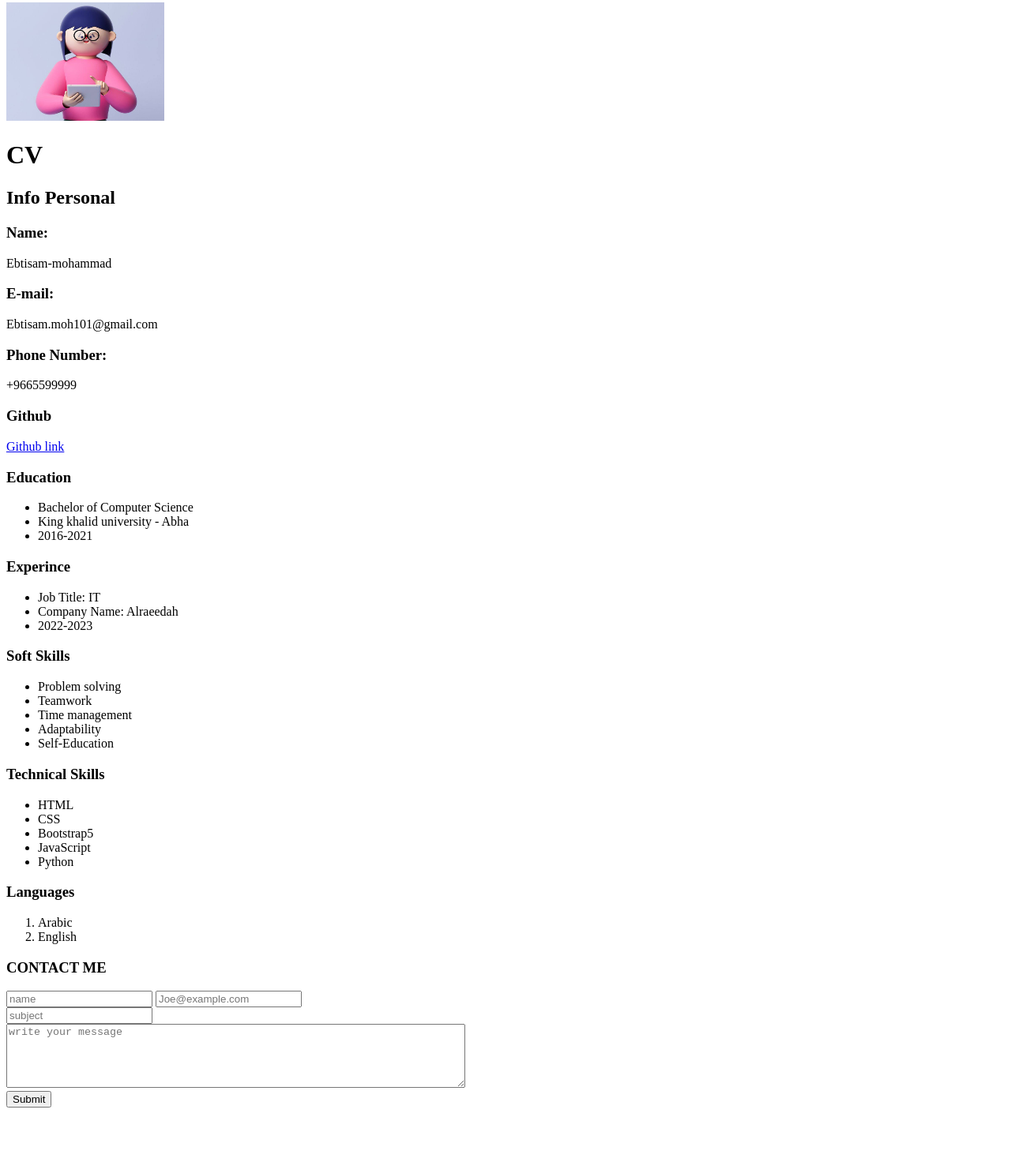
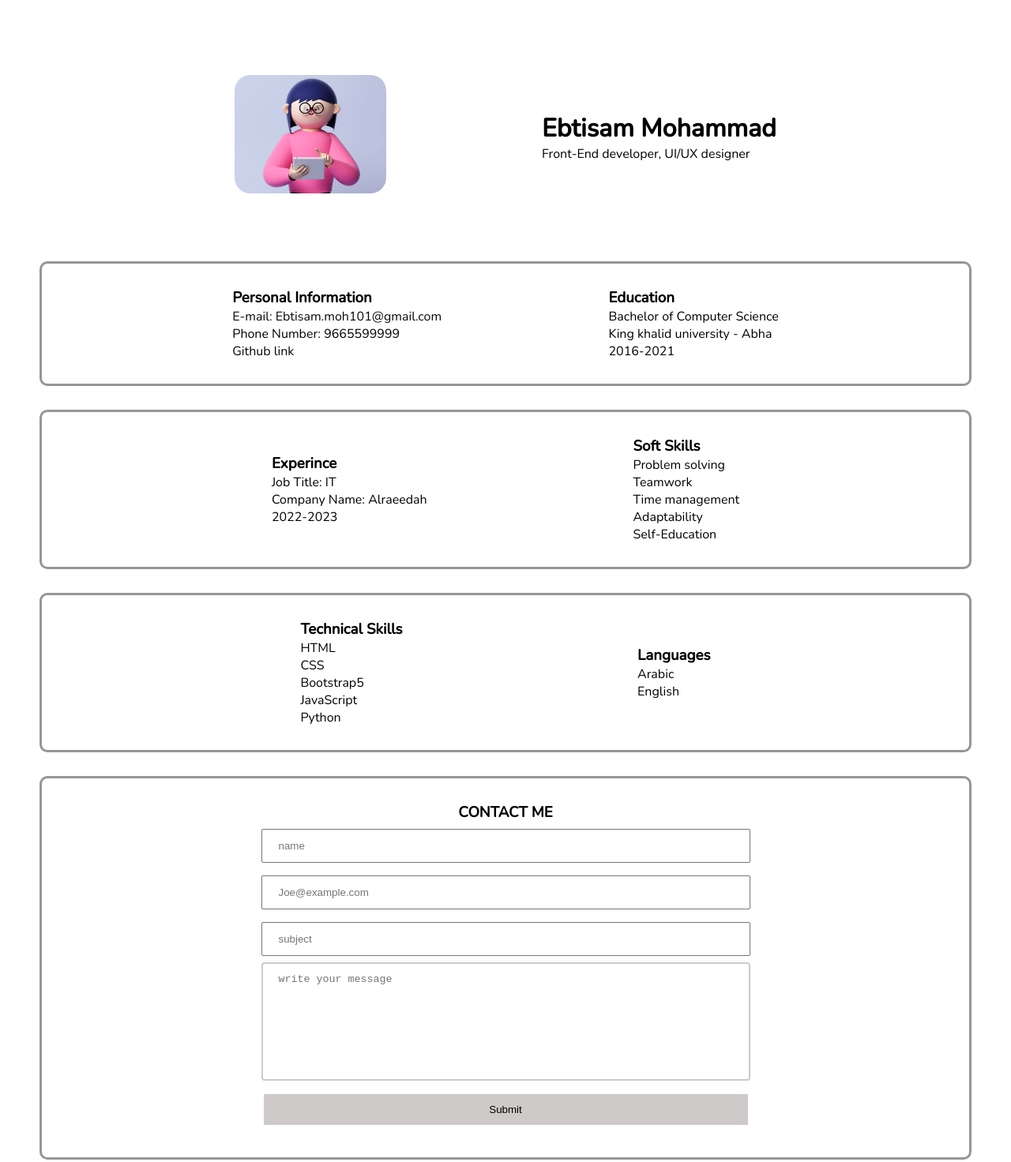
Before and after one commit to Ebtisam-Mohammad/front-end-development-task, a plain HTML site: page index.html in a window 1280 px wide. Shown: the part 5-1477 px from the top of the page at 79% size. Before the commit the page ends 1416 px from the top, so only its background shows below. Drawn offline with nearby package versions, Linux system fonts and the light colour scheme.

Commit message:
Add files via upload

```diff
--- a/index.html
+++ b/index.html
@@ -2,27 +2,35 @@
 <html lang="en">
 <head>
     <meta charset="UTF-8">
-    <meta name="viewport" content="width=device-width, initial-scale=1.0">
+    <meta name="viewport" content="width=device-width, initial-scale=1">
     <meta http-equiv="X-UA-Compatible" content="ie=edge">
     <title>CV</title>
+    <link rel="stylesheet" href="style.css">
 </head>
 <body>
 
-<header>
-    <img src="./photo.jpg" alt="photo icon" width="200" height="150">
-    <h1>CV</h1>
-</header>
+    <div class="rows-first">
+    <div>
+    <img class="user-photo" src="./photo.jpg" alt="photo icon">
+    </div>
+    <div>
+        <h1>Ebtisam Mohammad</h1>
+        <p>Front-End developer, UI/UX designer</p>
+    </div>
+    </div>
+    <div class="rows">
+        <div>
+            <h3>Personal Information</h3>
+        <ul>
+            <li><a href="mailto: abc@example.com">
+                <p>E-mail: Ebtisam.moh101@gmail.com</p>
+            </a></li>
+            <li>Phone Number: 9665599999</li>
+            <li>
+                <a href="https://github.com/Ebtisam10" target="_blank">Github link</a>
 
-    <div>
-        <h2>Info Personal</h2>
-        <h3>Name:</h3>
-        <p>Ebtisam-mohammad</p>
-        <h3>E-mail:</h3>
-        <p>Ebtisam.moh101@gmail.com</p>
-        <h3>Phone Number:</h3>
-        <p>+9665599999</p>
-        <h3>Github</h3>
-        <a href="https://github.com/Ebtisam10" target="_blank">Github link</a>
+            </li>
+        </ul>
         </div>
     <div>
         <h3>Education</h3>
@@ -32,6 +40,8 @@
             <li>2016-2021</li>
         </ul>
     </div>
+    </div>
+    <div class="rows">
         <div>
             <h3>Experince</h3>
                 <ul>
@@ -50,6 +60,8 @@
             <li>Self-Education</li>
         </ul>
     </div>
+    </div>
+    <div class="rows">
     <div>
         <h3>Technical Skills</h3>
         <ul>
@@ -67,9 +79,12 @@
             <li>English</li>
         </ol>
     </div>
+</div>
+
+<div class="rows">
     <div>
         <form>
-            <h3>CONTACT ME</h3>
+            <h3 class="contact">CONTACT ME</h3>
             <div>
                 <!-- <label for="name">Full name:</label> -->
             <input type="text" name="name" id="name" placeholder="name">
@@ -88,5 +103,6 @@
             </div>
         </form>
     </div>
+</div>
 </body>
 </html>
--- /dev/null
+++ b/style.css
@@ -0,0 +1,95 @@
+@import url('https://fonts.googleapis.com/css2?family=Nunito:ital,wght@0,200;0,300;0,400;0,500;1,200;1,400&display=swap');
+
+* {
+    padding: 0;
+    margin: 0;
+    box-sizing: border-box;
+}
+
+body{
+    font-family: 'Nunito', sans-serif;
+    align-items: center;
+    padding: 20px;
+}
+
+.user-photo{
+    width: 100%;
+    height: 150px;
+    border-radius: 20px;
+}
+
+
+a{
+    text-decoration: none;
+    color: rgb(8, 8, 8);
+}
+
+
+
+.rows{
+    display: flex;
+    justify-content: space-evenly;
+    align-items: center;
+    padding: 30px;
+    margin: 30px;
+    border: solid rgb(151, 149, 149);
+    border-radius: 10px;
+}
+
+.rows-first{
+    display: flex;
+    justify-content: space-evenly;
+    align-items: center;
+    padding: 30px;
+    margin: 50px;
+}
+
+li{
+    list-style: none;
+}
+
+
+.contact{
+    text-align: center;
+}
+
+
+input{
+    width: 50%;
+    justify-content: center;
+}
+
+textarea {
+    width: 100%;
+    height: 150px;
+    padding: 12px 20px;
+    border: 2px solid #ccc;
+    border-radius: 4px;
+    resize: none;
+  }
+
+  input[type=text] {
+    width: 100%;
+    padding: 12px 20px;
+    margin: 8px 0;
+  }
+
+  input[type=email] {
+    width: 100%;
+    padding: 12px 20px;
+    margin: 8px 0;
+  }
+
+  input[type=submit] {
+    width: 100%;
+    padding: 12px 20px;
+    margin: 8px 0;
+    background-color: rgb(207, 202, 202);
+    border: solid white;
+  }
+
+@media only screen and (max-width: 600px) {
+    .row {
+        flex-direction: column;
+    }
+}
```
Lines whose indentation alone changed are shown as unchanged.
